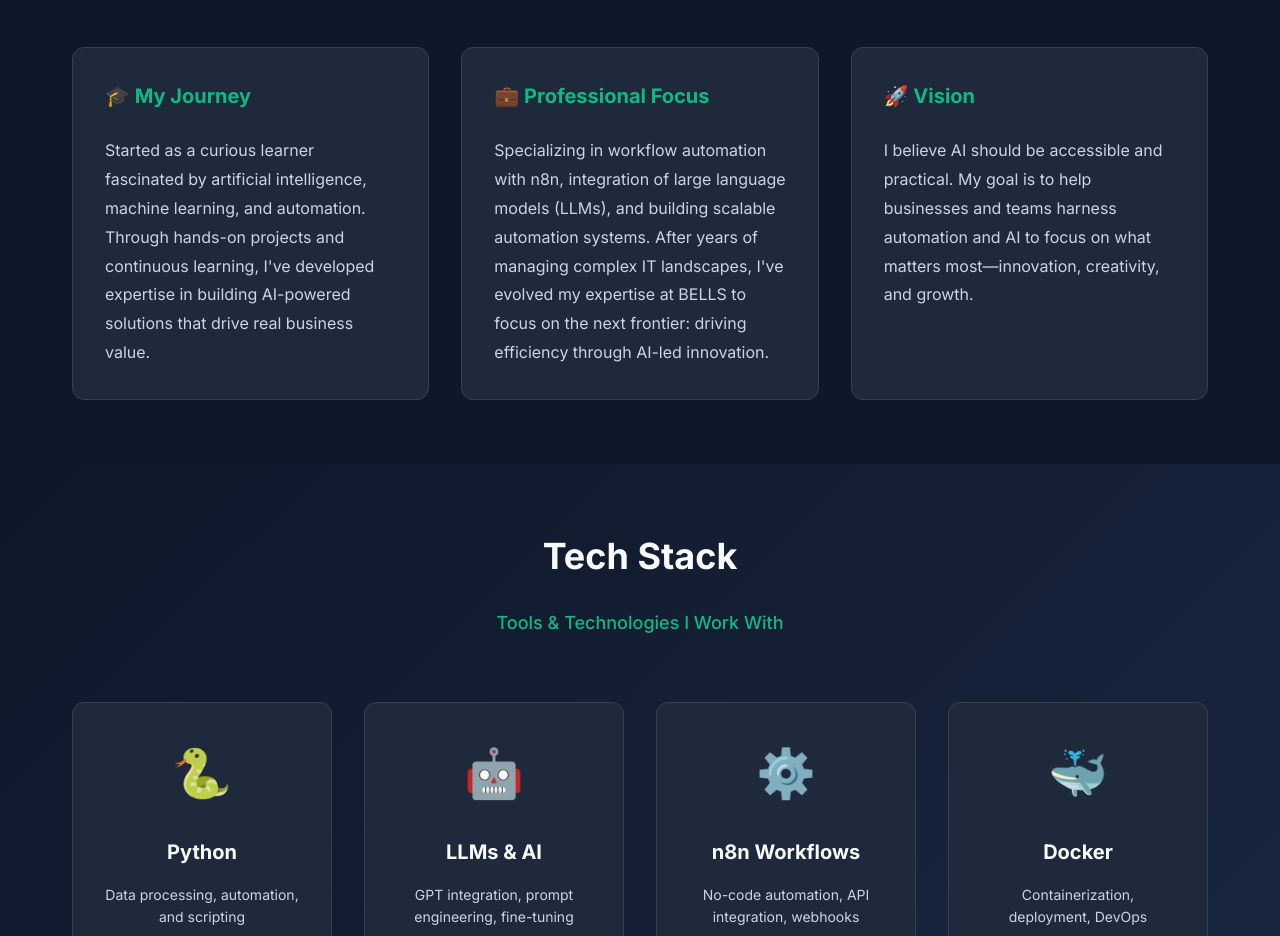
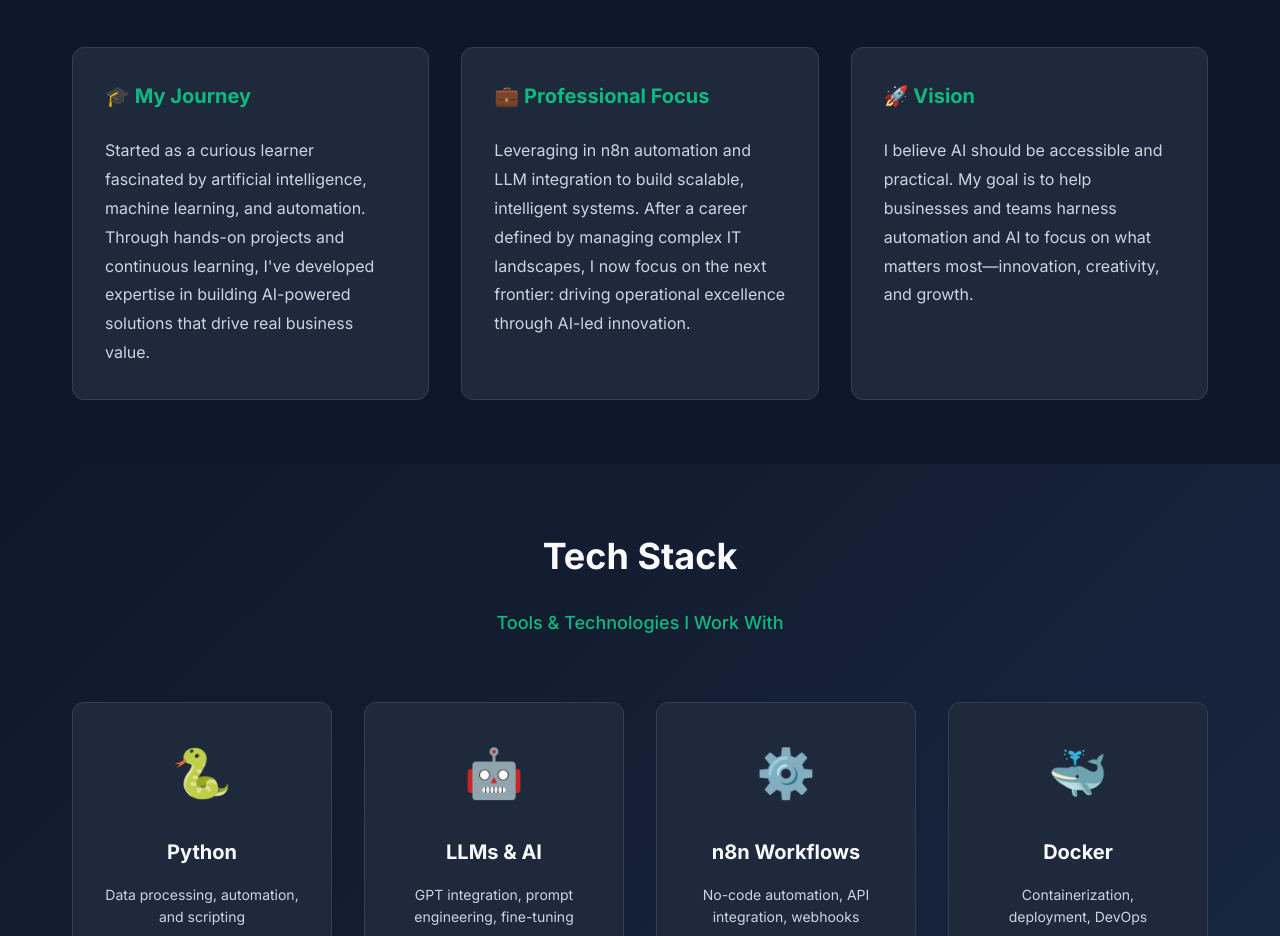
Before and after one commit to ACD-Ken/site, a website: page index.html in a window 1280 px wide. Shown: the part 1080-2016 px from the top of the page. Drawn offline with Linux system fonts and the light colour scheme.

Commit message:
Update Professional Focus text to emphasize n8n and LLM expertise

```diff
--- a/index.html
+++ b/index.html
@@ -85,7 +85,7 @@
                 </div>
                 <div class="about-card">
                     <h3>💼 Professional Focus</h3>
-                    <p>Specializing in workflow automation with n8n, integration of large language models (LLMs), and building scalable automation systems. After years of managing complex IT landscapes, I've evolved my expertise at BELLS to focus on the next frontier: driving efficiency through AI-led innovation.</p>
+                    <p>Leveraging in n8n automation and LLM integration to build scalable, intelligent systems. After a career defined by managing complex IT landscapes, I now focus on the next frontier: driving operational excellence through AI-led innovation.</p>
                 </div>
                 <div class="about-card">
                     <h3>🚀 Vision</h3>
```
